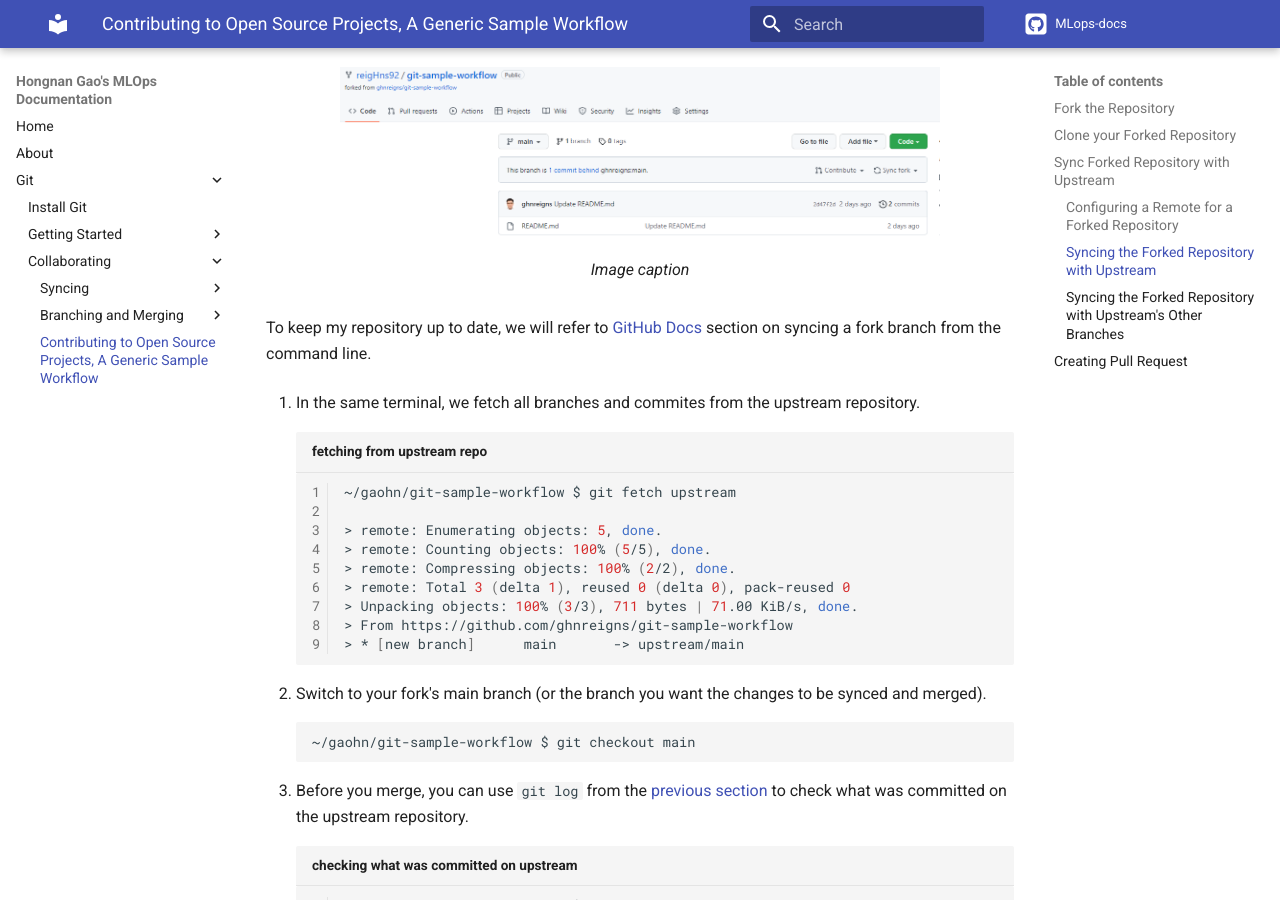
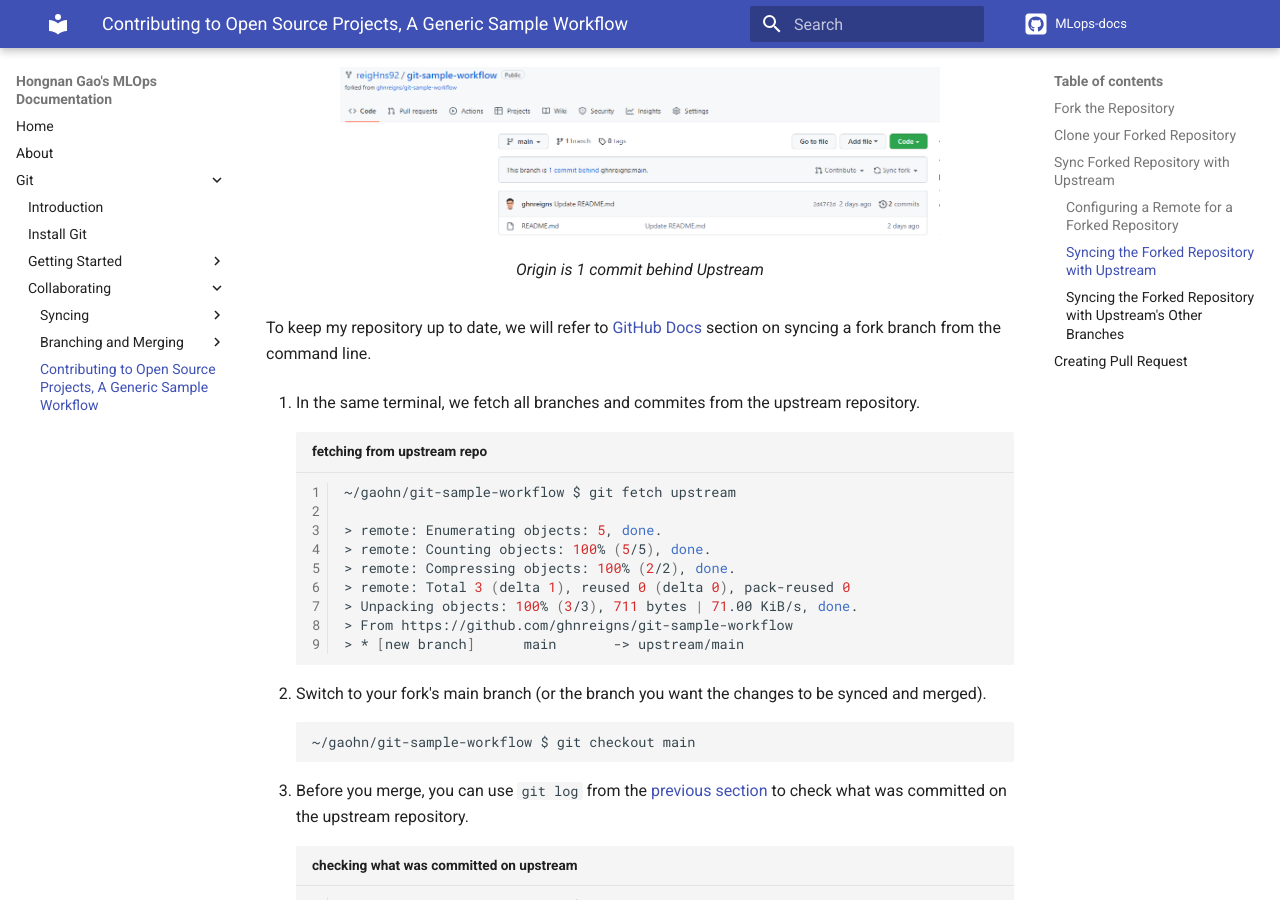
Before and after one commit to gao-hongnan/gaohn-mlops-docs, an MkDocs documentation site: the page built from docs/mlops_docs/git/collaborating/contributing_to_open_source_projects.md, in a window 1280 px wide and 900 px high, scrolled down 2278 px. Built offline with MkDocs 1.6.1 and Material for MkDocs 9.7.7, drawn with Linux system fonts in a browser that asks for light colours; comment, search, counter and statistics services are not loaded; some of the changed text lies outside the part shown.

Commit message:
refactor: minor typo fix and clean up

```diff
--- a/docs/mlops_docs/git/collaborating/contributing_to_open_source_projects.md
+++ b/docs/mlops_docs/git/collaborating/contributing_to_open_source_projects.md
@@ -104,12 +104,13 @@
 #### Syncing the Forked Repository with Upstream
 
 Now I will use my other account to make a new commit [32f5bbd
-](https://github.com/ghnreigns/git-sample-workflow/commit/32f5bbd7ba31bb4d50e40c27fca946ebc32dbefe) on the repository's main branch (i.e the upstream) and now
+](https://github.com/ghnreigns/git-sample-workflow/commit/32f5bbd7ba31bb4d50e40c27fca946ebc32dbefe)
+on the repository's main branch (i.e the upstream) and now
 my forked repository will be 1 commit behind.
 
 <figure markdown>
   ![Image title](../../../assets/git/main_1.PNG){ width="600" }
-  <figcaption>Image caption</figcaption>
+  <figcaption>Origin is 1 commit behind Upstream</figcaption>
 </figure>
 
 To keep my repository up to date, we will refer to [GitHub Docs](https://docs.github.com/en/pull-requests/collaborating-with-pull-
@@ -222,7 +223,7 @@
 
 <figure markdown>
   ![Image title](../../../assets/git/pull_request_1.PNG){ width="600" }
-  <figcaption>Image caption</figcaption>
+  <figcaption>Pull Request 1</figcaption>
 </figure>
 
 Once you created pull request, you can wait for the upstream author to decide and reply.
@@ -230,7 +231,7 @@
 
 <figure markdown>
   ![Image title](../../../assets/git/pull_request_2.PNG){ width="600" }
-  <figcaption>Image caption</figcaption>
+  <figcaption>Pull Request 2</figcaption>
 </figure>
 
 and proceeded to approve the merge request.
--- a/mkdocs.yml
+++ b/mkdocs.yml
@@ -4,6 +4,9 @@
   - Home: index.md
   - About: about.md
   - Git:
+
+    - Introduction: mlops_docs/git/introduction.md
+
     - Install Git: mlops_docs/git/install_git.md
 
     - Getting Started:
```
Also changed, not shown: docs/mlops_docs/git/getting_started/setting_up_repository/setting_up_repository.md (+0 -4 lines).
